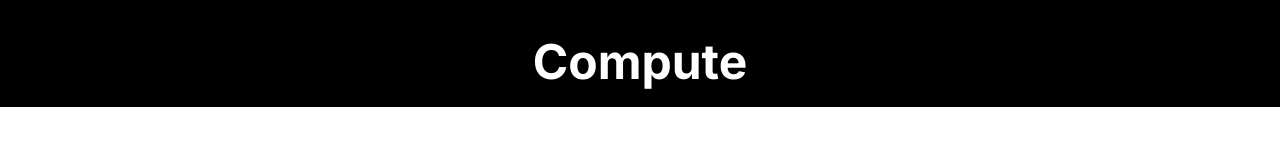
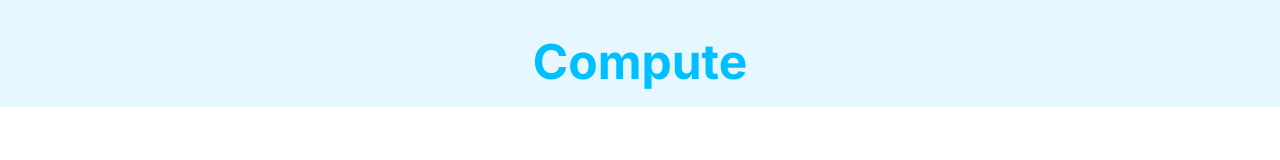
Before and after one commit to csm-18/compute, a plain HTML site: page index.html in a window 1280 px wide. Drawn offline with Linux system fonts and the light colour scheme.

Commit message:
h1-styling: colors

```diff
--- a/style.css
+++ b/style.css
@@ -19,8 +19,8 @@ html, body {
 h1{
     font-size: 3rem;
     font-weight: 700;
-    color: white;
-    background: #000;
+    color: #00bfff;
+    background: #e6f7ff;
     margin: 0;
     padding: 2rem;
     padding-bottom: 1rem;
```
